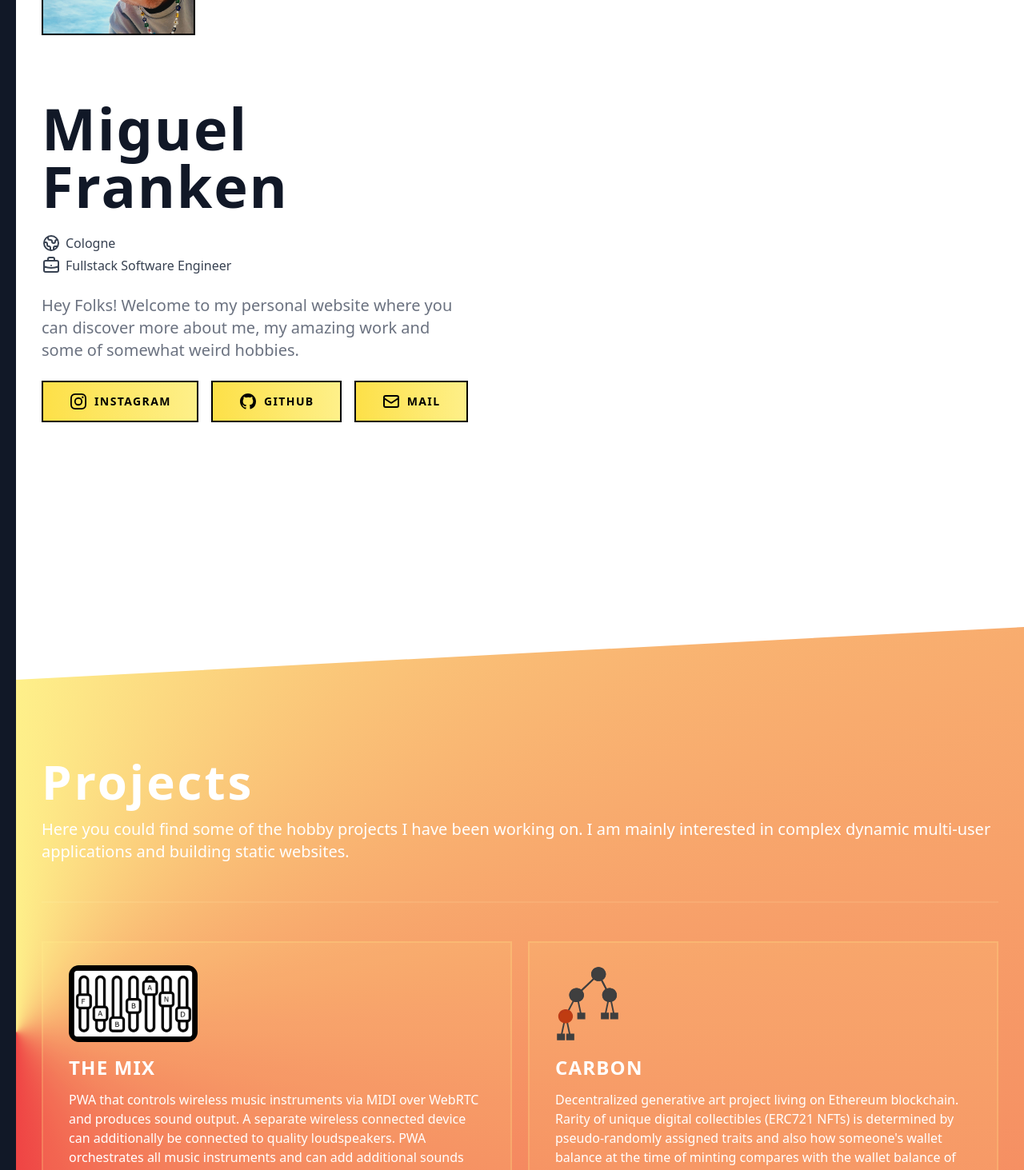
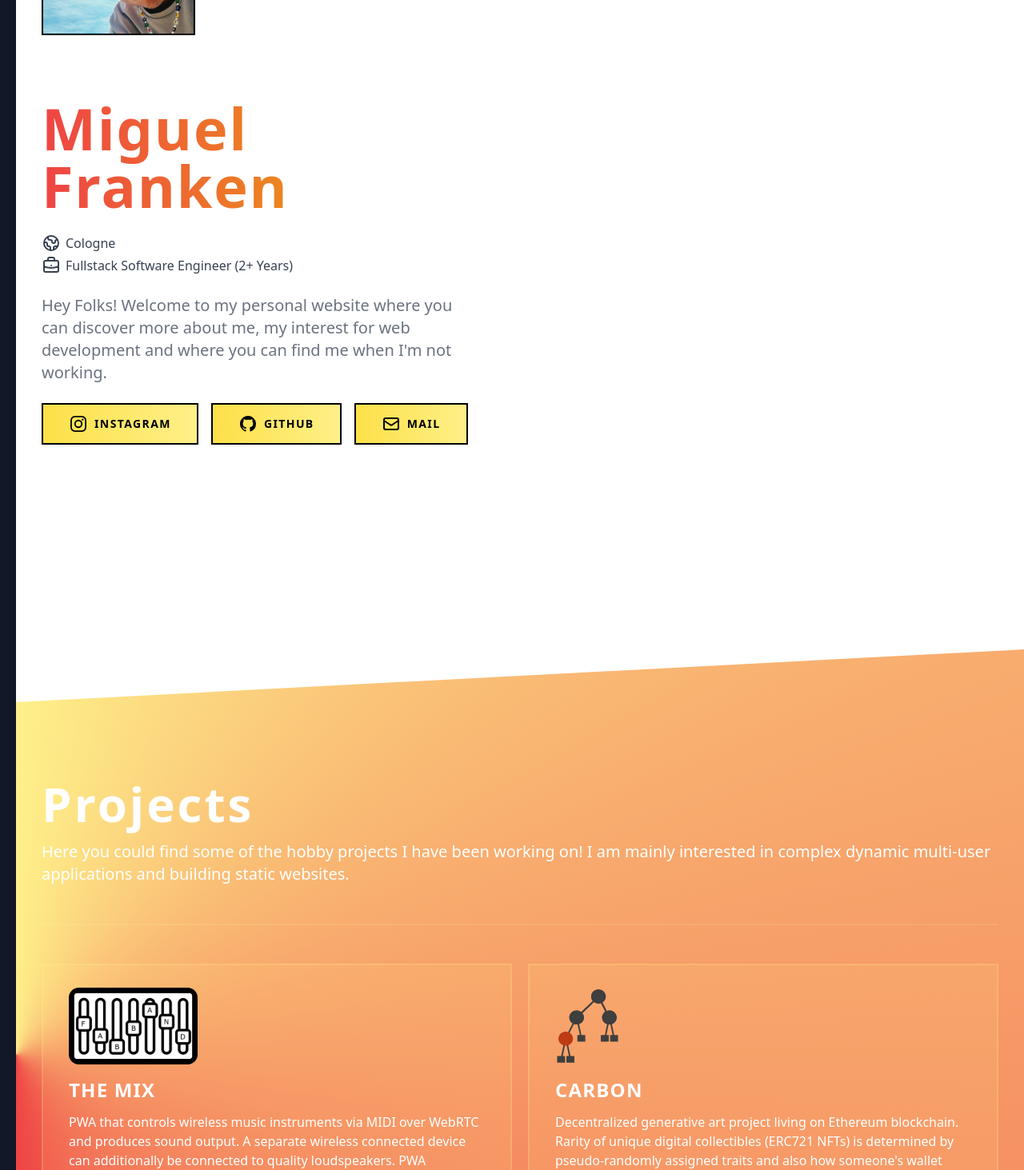
Before and after one commit to MiguelFranken/personal-website, a Next.js app: page / in a window 1280 px wide. Shown: the part 360-1823 px from the top of the page at 80% size. Built offline with nearby package versions, Linux system fonts and the light colour scheme.

Commit message:
Minor fixes

```diff
--- a/components/container.tsx
+++ b/components/container.tsx
@@ -1,6 +1,6 @@
 export default function Container(props) {
   return (
-    <div className="border-l-20 border-t-20 border-gray-900 min-h-screen">
+    <div className="bg-clip-border border-l-20 border-t-20 border-gray-900 min-h-screen">
       {props.children}
     </div>
   );
--- a/components/hero.tsx
+++ b/components/hero.tsx
@@ -51,7 +51,7 @@ export default function Hero() {
             </div>
             <div className="mt-20">
               <div className="mt-6 sm:max-w-xl">
-                <h1 className="text-5xl font-extrabold text-gray-900 sm:text-7xl tracking-wide">
+                <h1 className="text-5xl font-extrabold pb-1 -mb-1 bg-clip-text text-transparent bg-gradient-to-r from-red-500 to-yellow-500 sm:text-7xl tracking-wide">
                   Miguel Franken
                 </h1>
                 <div className="font-light text-gray-700 mt-6 flex flex-col gap-1">
@@ -61,14 +61,14 @@ export default function Hero() {
                   </div>
                   <div className="flex gap-1.5">
                     <BriefcaseIcon className="h-6 w-6" aria-hidden="true" />
-                    <span>Fullstack Software Engineer</span>
+                    <span>Fullstack Software Engineer (2+ Years)</span>
                   </div>
                 </div>
 
                 <p className="mt-6 text-xl text-gray-500">
                   Hey Folks! Welcome to my personal website where you can
-                  discover more about me, my amazing work and some of somewhat
-                  weird hobbies.
+                  discover more about me, my interest for web development and
+                  where you can find me when I&apos;m not working.
                 </p>
                 <form action="#" className="mt-6 sm:max-w-lg sm:w-full sm:flex">
                   <div className="items-baseline mt-4 sm:mt-0 flex-col md:flex md:flex-row justify-center gap-4 space-y-4 lg:space-y-0 md:order-2 w-full lg:w-min">
--- a/components/projects.tsx
+++ b/components/projects.tsx
@@ -54,7 +54,11 @@ export default function Projects() {
         <span className="relative inline-flex px-8 py-3 border-2 h-full border-yellow-200/20">
           <div>
             <div className="mt-4">
-              <img className="h-24 w-auto" src={post.image} alt="Workflow" />
+              <object
+                type="image/svg+xml"
+                className="h-24 w-auto"
+                data={post.image}
+              />
             </div>
             <div className="block mt-4">
               <p className="text-2xl font-bold text-white tracking-wider uppercase">
@@ -85,7 +89,7 @@ export default function Projects() {
           </h2>
           <p className="mt-3 text-xl text-white sm:mt-4">
             Here you could find some of the hobby projects I have been working
-            on. I am mainly interested in complex dynamic multi-user
+            on! I am mainly interested in complex dynamic multi-user
             applications and building static websites.
           </p>
         </div>
```
